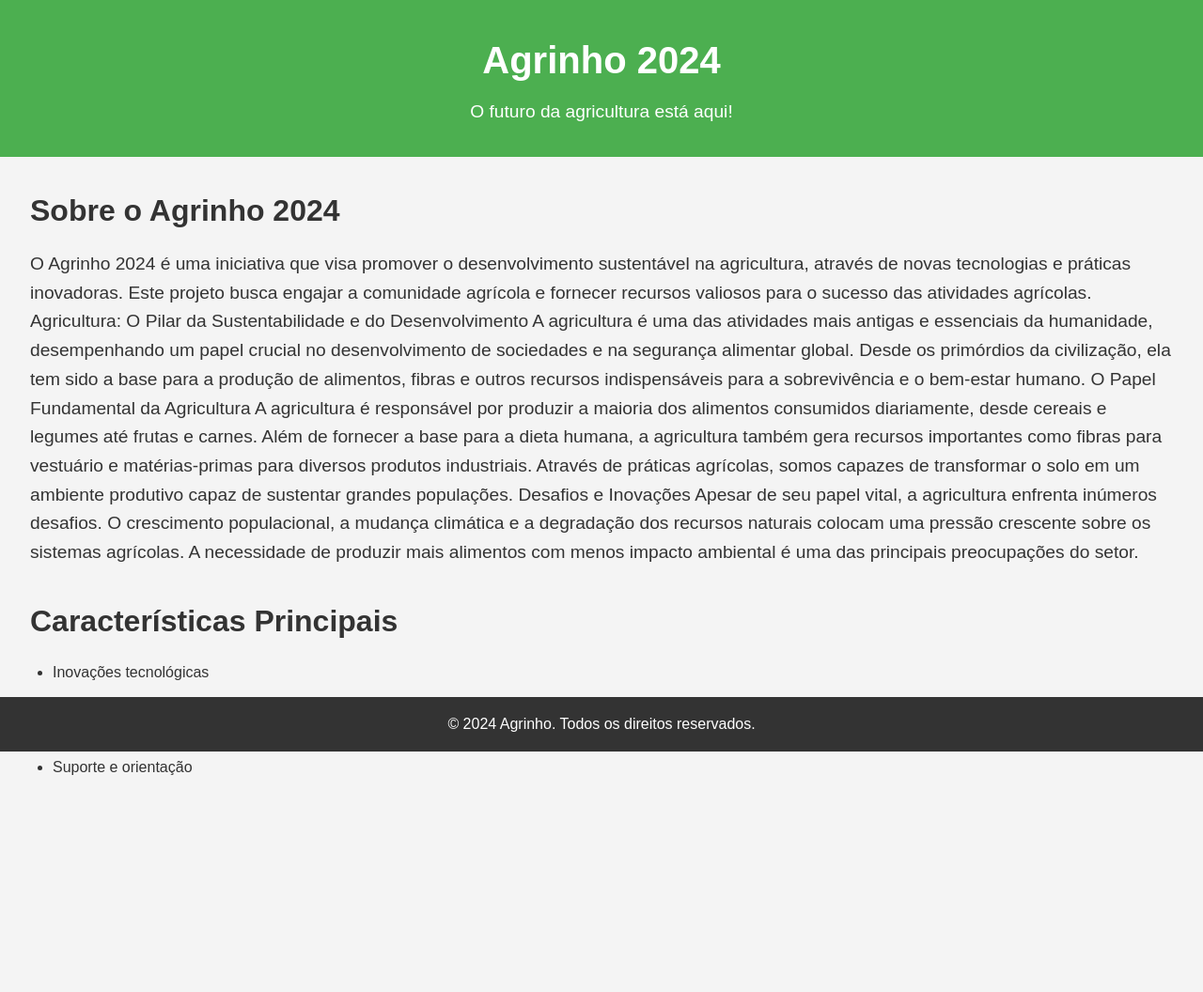
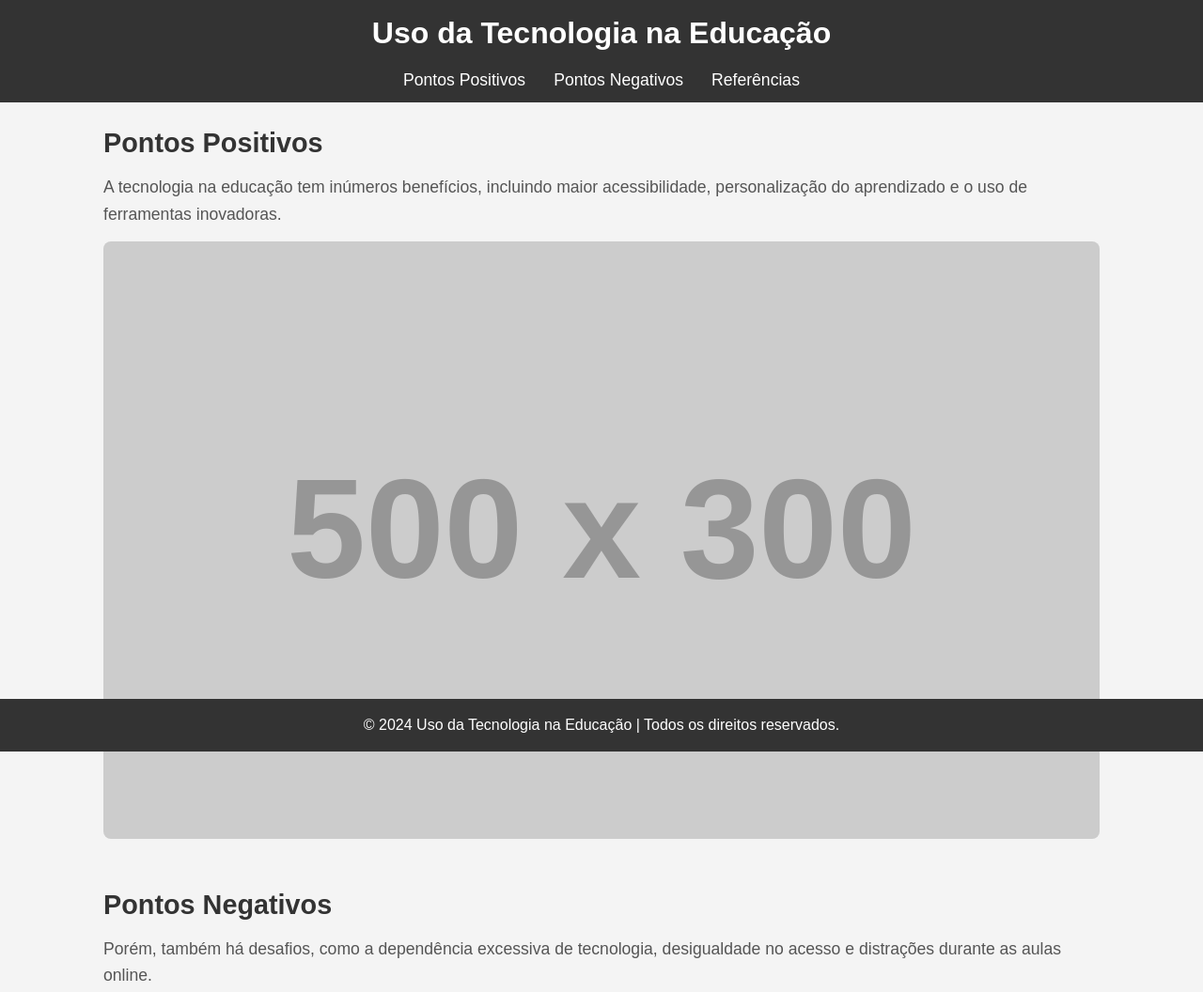
Before and after one commit to myllavitoria/agrinho, a plain HTML site: page index.html in a window 1280 px wide. Shown: the top 1056 px of the page at 94% size. Before the commit the page ends 893 px from the top, so only its background shows below. Drawn offline with Linux system fonts and the light colour scheme; placeholder pictures from the web are drawn by us.

Commit message:
Add files via upload

```diff
--- a/index.html
+++ b/index.html
@@ -1,44 +1,54 @@
 <!DOCTYPE html>
-<html lang="pt-BR">
+<html lang="pt-br">
 <head>
     <meta charset="UTF-8">
     <meta name="viewport" content="width=device-width, initial-scale=1.0">
-    <title>Agrinho 2024</title>
+    <title>Uso da Tecnologia na Educação</title>
     <link rel="stylesheet" href="style.css">
 </head>
 <body>
+    <!-- Cabeçalho -->
     <header>
-        <h1>Agrinho 2024</h1>
-        <p>O futuro da agricultura está aqui!</p>
+        <div class="logo">
+            <h1>Uso da Tecnologia na Educação</h1>
+        </div>
+        <nav>
+            <ul>
+                <li><a href="#positivos">Pontos Positivos</a></li>
+                <li><a href="#negativos">Pontos Negativos</a></li>
+                <li><a href="#referencias">Referências</a></li>
+            </ul>
+        </nav>
     </header>
+
+    <!-- Seção principal -->
     <main>
-        <section class="intro">
-            <h2>Sobre o Agrinho 2024</h2>
-            <p>O Agrinho 2024 é uma iniciativa que visa promover o desenvolvimento sustentável na agricultura, através de novas tecnologias e práticas inovadoras. Este projeto busca engajar a comunidade agrícola e fornecer recursos valiosos para o sucesso das atividades agrícolas.
-                Agricultura: O Pilar da Sustentabilidade e do Desenvolvimento
-A agricultura é uma das atividades mais antigas e essenciais da humanidade, desempenhando um papel crucial no desenvolvimento de sociedades e na segurança alimentar global. Desde os primórdios da civilização, ela tem sido a base para a produção de alimentos, fibras e outros recursos indispensáveis para a sobrevivência e o bem-estar humano.
+        <section id="positivos">
+            <h2>Pontos Positivos</h2>
+            <p>A tecnologia na educação tem inúmeros benefícios, incluindo maior acessibilidade, personalização do aprendizado e o uso de ferramentas inovadoras.</p>
+            <img src="https://via.placeholder.com/500x300" alt="Tecnologia na educação">
+        </section>
 
-O Papel Fundamental da Agricultura
+        <section id="negativos">
+            <h2>Pontos Negativos</h2>
+            <p>Porém, também há desafios, como a dependência excessiva de tecnologia, desigualdade no acesso e distrações durante as aulas online.</p>
+            <img src="https://via.placeholder.com/500x300" alt="Desafios tecnológicos">
+        </section>
 
-A agricultura é responsável por produzir a maioria dos alimentos consumidos diariamente, desde cereais e legumes até frutas e carnes. Além de fornecer a base para a dieta humana, a agricultura também gera recursos importantes como fibras para vestuário e matérias-primas para diversos produtos industriais. Através de práticas agrícolas, somos capazes de transformar o solo em um ambiente produtivo capaz de sustentar grandes populações.
-
-Desafios e Inovações
-
-Apesar de seu papel vital, a agricultura enfrenta inúmeros desafios. O crescimento populacional, a mudança climática e a degradação dos recursos naturais colocam uma pressão crescente sobre os sistemas agrícolas. A necessidade de produzir mais alimentos com menos impacto ambiental é uma das principais preocupações do setor.
-            </p>
-        </section>
-        <section class="features">
-            <h2>Características Principais</h2>
+        <section id="referencias">
+            <h2>Referências</h2>
             <ul>
-                <li>Inovações tecnológicas</li>
-                <li>Educação e treinamento</li>
-                <li>Práticas sustentáveis</li>
-                <li>Suporte e orientação</li>
+                <li><a href="https://www.educacaotecnologica.com.br">Educação Tecnológica</a></li>
+                <li><a href="https://www.revistapontoevirgula.com.br">Revista Ponto e Vírgula</a></li>
             </ul>
         </section>
     </main>
+
+    <!-- Rodapé -->
     <footer>
-        <p>&copy; 2024 Agrinho. Todos os direitos reservados.</p>
+        <p>&copy; 2024 Uso da Tecnologia na Educação | Todos os direitos reservados.</p>
     </footer>
+
+    <script src="script.js"></script>
 </body>
 </html>
--- /dev/null
+++ b/script.js
@@ -0,0 +1,4 @@
+// Script para adicionar funcionalidade simples no site (se necessário)
+document.addEventListener("DOMContentLoaded", function() {
+    console.log("Página carregada e pronta!");
+});
--- a/style.css
+++ b/style.css
@@ -1,73 +1,100 @@
-/* Reset básico para garantir uma aparência consistente entre navegadores */
+/* Reset básico de estilo */
 * {
     margin: 0;
     padding: 0;
     box-sizing: border-box;
 }
 
-/* Estilo para o corpo da página */
+/* Estilos do corpo */
 body {
     font-family: Arial, sans-serif;
     line-height: 1.6;
     background-color: #f4f4f4;
-    color: #333;
 }
 
-/* Estilo para o cabeçalho */
+/* Cabeçalho */
 header {
-    background-color: #4CAF50; /* Verde Agricola */
+    background-color: #333;
     color: #fff;
+    padding: 10px 0;
     text-align: center;
-    padding: 2rem;
 }
 
-header h1 {
-    font-size: 2.5rem;
-    margin-bottom: 0.5rem;
+header .logo h1 {
+    margin: 0;
+    font-size: 2rem;
 }
 
-header p {
-    font-size: 1.2rem;
+header nav ul {
+    list-style: none;
+    padding: 0;
+    margin: 10px 0 0;
+    display: flex;
+    justify-content: center;
 }
 
-/* Estilo para a seção principal */
-main {
-    padding: 2rem;
+header nav ul li {
+    margin: 0 15px;
 }
 
-.intro, .features {
-    margin-bottom: 2rem;
+header nav ul li a {
+    color: #fff;
+    text-decoration: none;
+    font-size: 1.1rem;
 }
 
-.intro h2, .features h2 {
-    font-size: 2rem;
-    margin-bottom: 1rem;
+header nav ul li a:hover {
+    text-decoration: underline;
 }
 
-.intro p {
-    font-size: 1.2rem;
+/* Seções principais */
+main {
+    padding: 20px;
+    max-width: 1100px;
+    margin: 0 auto;
 }
 
-.features ul {
-    list-style-type: disc;
-    padding-left: 1.5rem;
+section {
+    margin-bottom: 40px;
 }
 
-.features li {
-    margin-bottom: 0.5rem;
+section h2 {
+    font-size: 1.8rem;
+    color: #333;
+    margin-bottom: 10px;
 }
 
-/* Estilo para o rodapé */
+section p {
+    font-size: 1.1rem;
+    color: #555;
+    margin-bottom: 15px;
+}
+
+section img {
+    width: 100%;
+    height: auto;
+    border-radius: 8px;
+}
+
+/* Rodapé */
 footer {
     background-color: #333;
     color: #fff;
     text-align: center;
-    padding: 1rem;
-    position: absolute;
+    padding: 15px 0;
+    position: fixed;
+    width: 100%;
     bottom: 0;
-    width: 100%;
 }
 
-footer p {
-    font-size: 1rem;
+/* Responsividade */
+@media (max-width: 768px) {
+    header nav ul {
+        flex-direction: column;
+        align-items: center;
+    }
+
+    section {
+        margin-bottom: 30px;
+    }
 }
```
